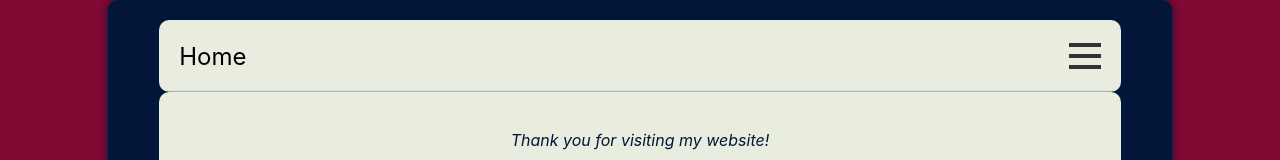
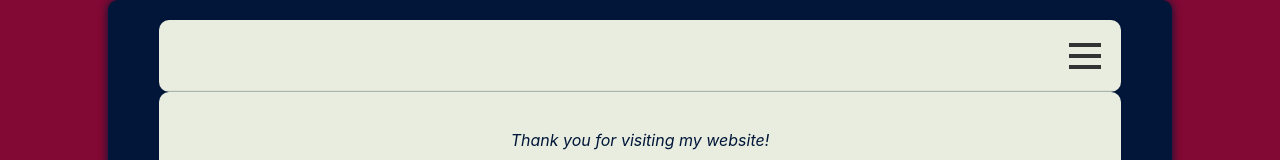
Before and after one commit to bokid/React-Website, a React (Create React App) app: page / in a window 1280 px wide. Shown: the top 160 px of the page. Built offline with nearby package versions, Linux system fonts and the light colour scheme.

Commit message:
change header

```diff
--- a/src/components/js/Header.js
+++ b/src/components/js/Header.js
@@ -25,7 +25,8 @@ const Header = () => {
                 return 'About';
             case '/contact':
                 return 'Contact';
-            default:
+            //default:
+            case '/React-Website':
                 return 'Home';
         }
     };
```
